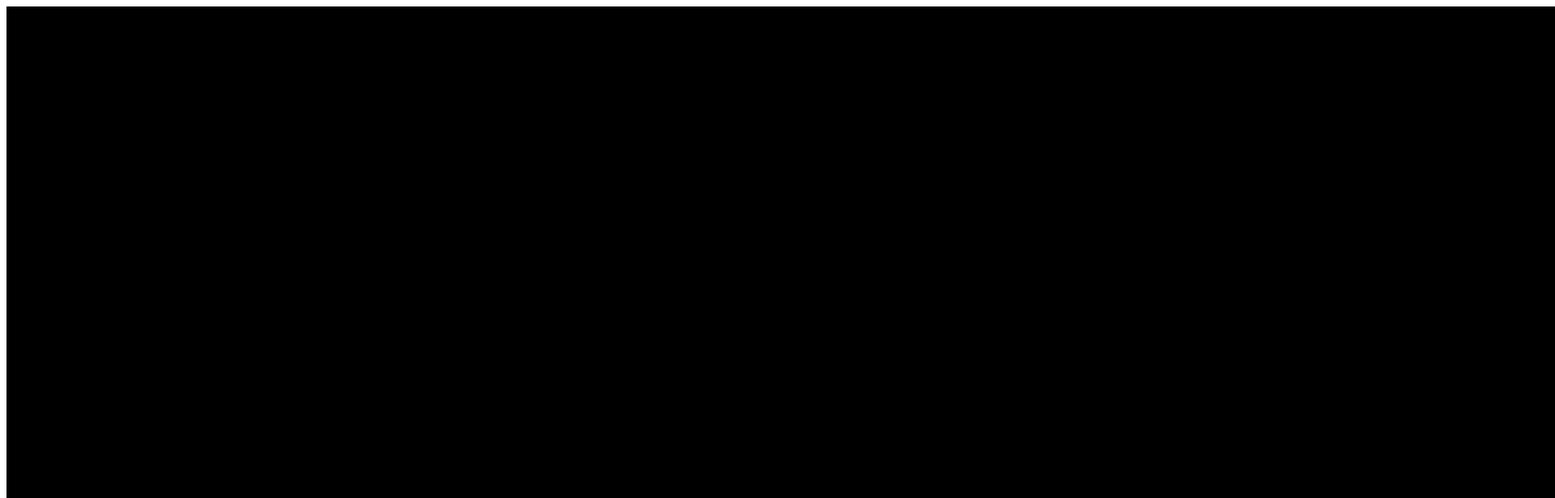
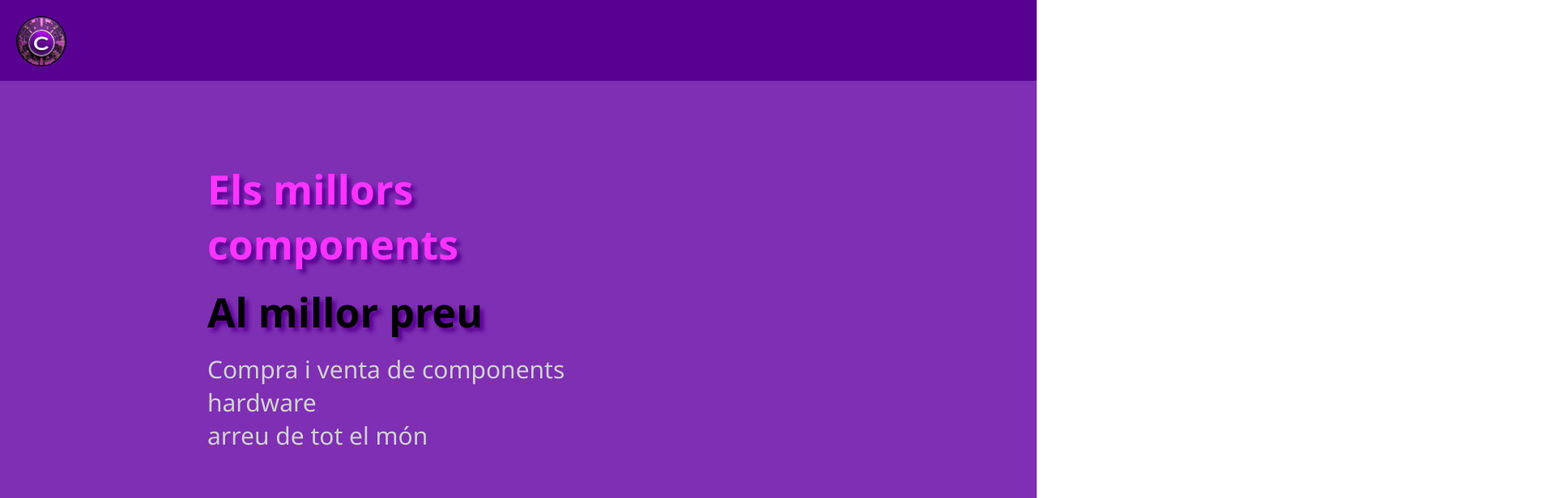
Before and after one commit to Pere3001/M08-UF1-Projecte, a plain HTML site: page index.html in a window 1280 px wide. Shown: the top 616 px of the page at 81% size, 1920 px wide, since content can reach past the window. Drawn offline with Linux system fonts and the light colour scheme.

Commit message:
16 nov, subido para poder continuar trabajando con mi tt Alex

```diff
--- a/index.html
+++ b/index.html
@@ -1,14 +1,64 @@
 <!DOCTYPE html>
 <html lang="es">
 <head>
-    <meta charset="UTF-8">
-    <meta name="viewport" content="width=device-width, initial-scale=1.0">
-    <link rel="stylesheet" href="style.css" type="text/css">
+    <meta charset="UTF-8" />
+    <meta name="viewport" content="width=device-width, initial-scale=1.0" />
+    <link rel="stylesheet" href="style.css" type="text/css" />
+    <link rel="icon" type="image/png" href="icono_procesador.png" />
     <title>CyberShop</title>
 </head>
 <body>
-<div class="principal">
+    <div class="principal">
+        <div style="margin-top: 0px"></div>
+        <div class="CajaTextosInicio">
+            <div class="Titulo1">
+                <label>Els millors components</label>
+            </div>
+            <div class="Titulo2">
+                <label>Al millor preu</label>
+            </div>
+            <div class="subtitulo">
+                <label>Compra i venta de components hardware <br> arreu de tot el món</label>
+            </div>
+            <div class="descarrega">
+                <div class="playstore">
+                </div>
+                <div class="appstore">
+                </div>
+            </div>
+        </div>
 
-</div>
+
+        <!--
+        <div class="ona1"></div>
+        -->
+
+
+
+
+
+
+
+
+
+
+
+
+
+
+
+
+
+
+
+
+
+
+    <div class="cabecera">
+        <div class="logo"></div>
+        <div class="quisom"></div>
+        <div class=""></div>
+        <div class="contacte"></div>
+    </div>
 </body>
 </html>
--- a/style.css
+++ b/style.css
@@ -1,5 +1,92 @@
+/* Cabecera */
+.cabecera{
+    position: fixed;
+    top: 0px;
+    left: 0px;
+    width: 100%;
+    height: 100px;
+    background-color: #580092;
+}
+.logo{
+    background-image: url(logo_cybershop.jpg);
+    background-repeat: no-repeat;
+    width: 60px;
+    height: 60px;
+    background-size:162px;
+    background-position-x: 50.3%;
+    background-position-y:45%;
+    margin-top: 20px;
+    margin-left: 20px;
+    border-radius: 50%;
+    border-style: solid;
+    border-color: black;
+    border-width: 1px;
+}
+/* Fin cabecera */
+/*Pagina Principal*/
 .principal {
-    width: 2000px;
-    height: 2000px;
-    background-color: black;
+    width: 100%;
+    height: 20000px;
+    background-color: #7E2FB3;
+    position: absolute;
+    top: 0px;
+    left: 0px;
+    font-family: 'Segoe UI', Tahoma, Geneva, Verdana, sans-serif;
 }
+.Titulo1 label{
+    font-size:50px;
+    font-weight: 600;
+    color: #FF33FF;
+    text-shadow:5px 5px 5px #580092;
+}
+.Titulo2 label{
+    font-size:50px;
+    font-weight: 600;
+    text-shadow:5px 5px 5px #580092;
+    height: 500px;
+    line-height: 100px;
+}
+.subtitulo label{
+    color: #d1d1d1;
+    font-size: 30px;
+}
+.CajaTextosInicio{
+    margin-left: 20%;
+    margin-right: 45%;
+    margin-top: 200px;
+}
+.descarrega {
+
+}
+
+
+
+
+
+
+
+
+
+
+
+
+
+
+
+
+
+
+/*Fin pagina principal*/
+/* Tienda */
+.caja{
+    background-color: white;
+    width: 20%;
+    margin-left: 2.5%;
+    margin-right: 2.5%;
+    height: 400px;
+    position: absolute;
+}
+.cajas{
+    width: 100%;
+}
+/* Fin Tienda*/
```
Also changed, not shown: tienda.html (added, +52 -0 lines), applestore.png (added), estrellas.png (added), facebook.png (added), icono_procesador.png (added), linkedin.png (added), logo_cybershop.jpg (added), playstore.png (added), tick.png (added), tik-tok.png (added), twitter.png (added).
